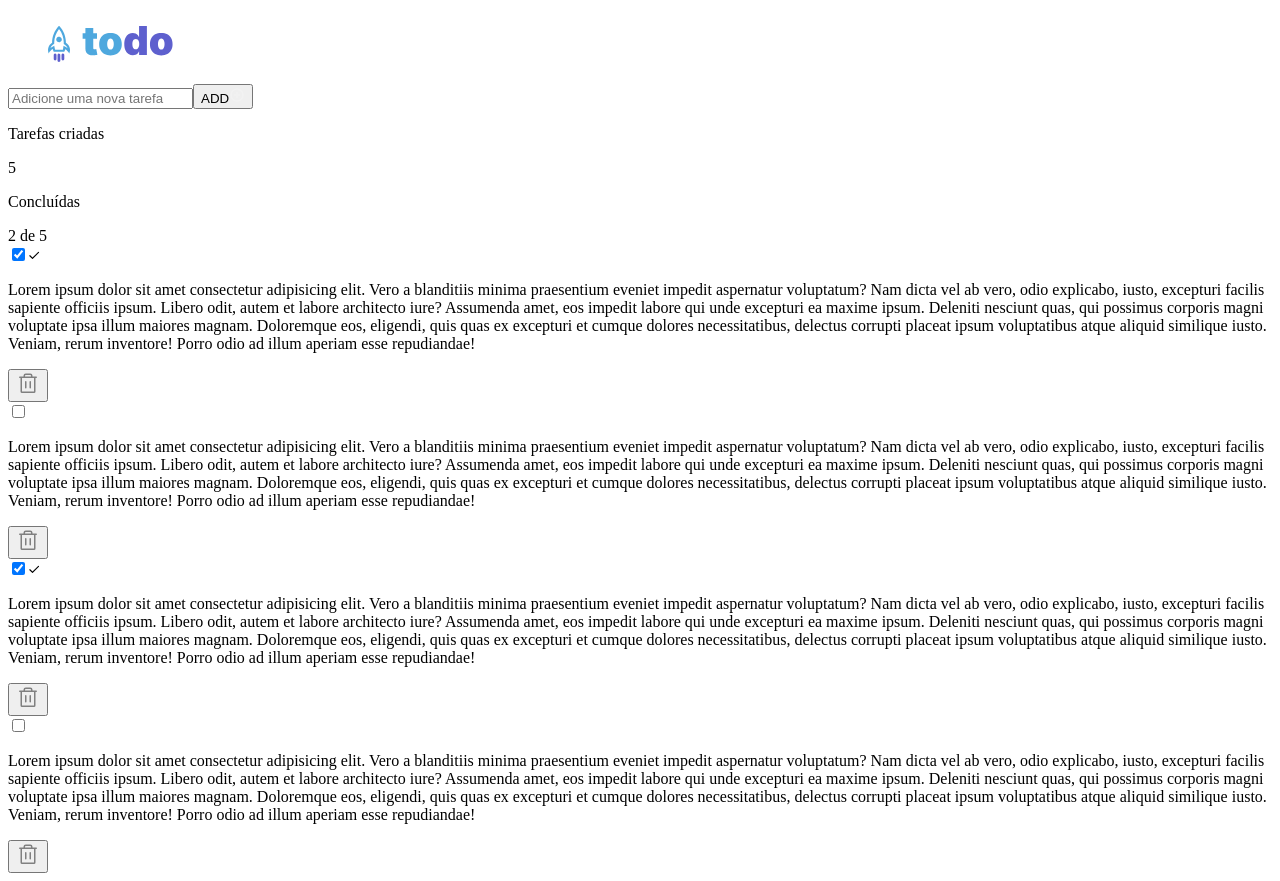
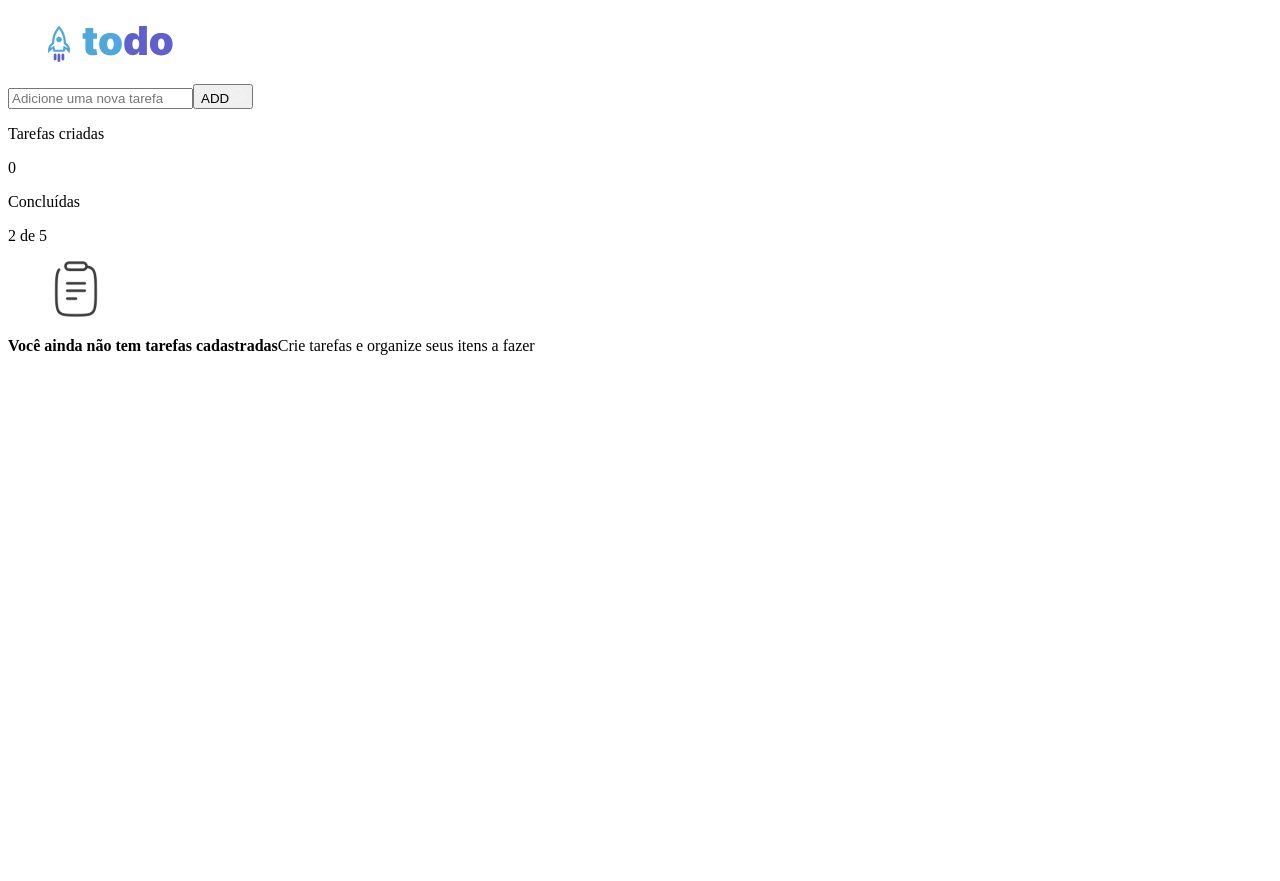
Before and after one commit to bchavs12/rocket-todo, a React (Vite) app: page / in a window 1280 px wide. After the commit the page ends 800 px from the top, so only its background shows below. Built offline with nearby package versions, Linux system fonts and the light colour scheme; the HTML template or start-up script is replaced by a standard one.

Commit message:
feat: functionalities: add task and checkedDone

```diff
--- a/package.json
+++ b/package.json
@@ -18,6 +18,7 @@
   "devDependencies": {
     "@types/react": "^18.2.66",
     "@types/react-dom": "^18.2.22",
+    "@types/uuid": "^9.0.8",
     "@typescript-eslint/eslint-plugin": "^7.2.0",
     "@typescript-eslint/parser": "^7.2.0",
     "@vitejs/plugin-react": "^4.2.1",
--- a/src/App.tsx
+++ b/src/App.tsx
@@ -1,47 +1,87 @@
-import { useState } from "react";
+import { FormEvent, useState } from "react";
+import { v4 as uuidv4  } from "uuid";
+
+import { InputTask } from "./components/fragments/InputTask";
+import { BaseButton as BtnAddTask } from "./components/fragments/BaseButton";
+import { PlusCircle } from "@phosphor-icons/react/dist/icons/PlusCircle";
 
 import { ITask } from "./interface/TodoData";
-import { v4 as uuid } from "uuid";
 
 import { Header } from "./components/Header";
-import { TodoForm } from "./components/TodoForm";
-import { TodoHeaderInfo } from "./components/TodoHeaderInfo";
 import { TodoItem } from "./components/TodoItem";
-import { TodoEmpty } from "./components/TodoEmpty";
+import { TodoItemInfo } from "./components/TodoItemInfo";
+import { TodoItemEmpty } from "./components/TodoItemEmpty";
 
 function App() {
-  const [tasks, setTasks] = useState<ITask[]>([
-    {
-      id: uuid(),
-      text: "Concluir BootCampCTD",
-      isChecked: true,
-    },
-    {
-      id: uuid(),
-      text: "Cansando para caralho dessa merfda dddddd",
-      isChecked: false,
-    },
-    {
-      id: uuid(),
-      text: "Me tornar Web developer",
-      isChecked: true,
-    },
-    {
-      id: uuid(),
-      text: "Arrumar um novo emprego!",
-      isChecked: false,
-    },
-  ]);
+  const [tasks, setTasks] = useState<ITask[]>([]);
+  const [inputValue, setInputValue] = useState("");
+
+  const handleTaskSubmit = (e: FormEvent) => {
+    e.preventDefault();
+
+    if (!inputValue) {
+      alert("A tarefa precisar conter 5 caracteres ou mais!");
+      return
+    }
+
+    const newTask : ITask = {
+      id: uuidv4(),
+      text: inputValue,
+      isChecked: false
+    }
+
+    setTasks((state) => [...state, newTask]);
+    setInputValue('');
+  };
+
+  const handleCheckTask = ({id, valueChecked}: {id: string, valueChecked:boolean}) => {
+    const checkTaskStatus = tasks.map((task) => {
+      if(task.id === id) {
+        return {...task, isChecked: valueChecked}
+      }
+
+      return {...task}
+    })
+
+    setTasks(checkTaskStatus)
+  }
 
   return (
     <div className="min-h-screen bg-base-gray-600 text-product-blue">
       <Header />
       <main className="flex flex-col justify-center max-w-app w-full m-auto">
-        <TodoForm />
+        <form
+          onSubmit={handleTaskSubmit}
+          className="flex flex-1 gap-2 justify-between"
+        >
+          <InputTask
+            value={inputValue}
+            onChange={(e) => setInputValue(e.target.value)}
+            minLength={5}
+            maxLength={100}
+          />
+          <BtnAddTask
+            type="submit"
+            className="flex justify-center items-center gap-2 bg-product-blue-dark text-base-gray-100 hover:bg-product-blue rounded-lg p-4"
+          >
+            ADD
+            <PlusCircle size={16} color="#f2f2f2" weight="bold" />
+          </BtnAddTask>
+        </form>
         <section className="mt-16">
-          <TodoHeaderInfo />
+          <TodoItemInfo tasksCounterCreated={tasks.length} />
           <div className="min-h-28 flex flex-col gap-3 overflow-auto">
-            {tasks.map((task) => <TodoItem data={task} key={task.id}/>)}
+            {tasks.length > 0 ? (
+              tasks.map((tasks) => (
+                <TodoItem
+                  key={tasks.id}
+                  data={tasks}
+                  onHandleCheckTask={handleCheckTask}
+                  />
+                ))
+            ) : (
+              <TodoItemEmpty />
+            )}
           </div>
         </section>
       </main>
--- a/src/components/TodoForm.tsx
+++ /dev/null
@@ -1,17 +0,0 @@
-import { PlusCircle } from "@phosphor-icons/react";
-import { InputTask } from "./fragments/InputTask";
-
-export const TodoForm = () => {
-  return (
-    <form className="flex flex-1 gap-2 justify-between">
-      <InputTask/>
-      <button
-        type="submit"
-        className="flex justify-center items-center gap-2 bg-product-blue-dark text-base-gray-100 hover:bg-product-blue rounded-lg p-4"
-      >
-        ADD
-        <PlusCircle size={16} color="#f2f2f2" weight="bold" />
-      </button>
-    </form>
-  );
-};
--- a/src/components/TodoItem.tsx
+++ b/src/components/TodoItem.tsx
@@ -1,15 +1,21 @@
 import { Check, Trash } from "@phosphor-icons/react";
 import { ITask } from "../interface/TodoData";
+import { BaseButton as BtnDeleteTask } from "./fragments/BaseButton";
 
 interface TodoItemProps {
   data: ITask;
+  onHandleCheckTask: ({id, valueChecked}: {id: string, valueChecked: boolean}) => void
 }
 
-export const TodoItem = ({ data }: TodoItemProps) => {
+export const TodoItem = ({ data, onHandleCheckTask }: TodoItemProps) => {
+  function handleToggleChecked(){
+    onHandleCheckTask({id: data.id, valueChecked: !data.isChecked});
+  }
+
   return (
     <div className="flex items-center justify-between gap-3  bg-base-gray-500 p-4 border border-solid border-base-gray-400 rounded-lg">
       <div className="flex gap-2">
-        <label htmlFor="checkbox" className="mt-1">
+        <label htmlFor="checkbox" className="mt-1" onClick={handleToggleChecked}>
           <input
             type="checkbox"
             readOnly
@@ -23,7 +29,7 @@ export const TodoItem = ({ data }: TodoItemProps) => {
                 : "border-2 hover:bg-product-blue-dark"
             }`}
           >
-            {data.isChecked && <Check size={12} weight="bold" />}
+            { data.isChecked && <Check size={12} weight="bold" /> }
           </span>
         </label>
         <p
@@ -31,18 +37,16 @@ export const TodoItem = ({ data }: TodoItemProps) => {
          ${data.isChecked ? "line-through text-base-gray-300" : ""}
         `}
         >
-          Lorem ipsum dolor sit amet consectetur adipisicing elit. Vero a blanditiis minima praesentium eveniet impedit aspernatur voluptatum? Nam dicta vel ab vero, odio explicabo, iusto, excepturi facilis sapiente officiis ipsum.
-          Libero odit, autem et labore architecto iure? Assumenda amet, eos impedit labore qui unde excepturi ea maxime ipsum. Deleniti nesciunt quas, qui possimus corporis magni voluptate ipsa illum maiores magnam.
-          Doloremque eos, eligendi, quis quas ex excepturi et cumque dolores necessitatibus, delectus corrupti placeat ipsum voluptatibus atque aliquid similique iusto. Veniam, rerum inventore! Porro odio ad illum aperiam esse repudiandae!
+         {data.text}
         </p>
       </div>
-      <button className="group border-none rounded-md py-[5px] px-[6px] hover:bg-base-gray-400 transition-all">
+      <BtnDeleteTask className="group border-none rounded-md py-[5px] px-[6px] hover:bg-base-gray-400 transition-all">
         <Trash
           size={24}
           color="#808080"
           className="group-hover:fill-feedBack-danger"
         />
-      </button>
+      </BtnDeleteTask>
     </div>
   );
 };
--- a/src/components/TodoEmpty.tsx
+++ b/src/components/TodoItemEmpty.tsx
@@ -1,6 +1,6 @@
 import clipboardIcon from "../assets/clipboard.png";
 
-export const TodoEmpty = () => {
+export const TodoItemEmpty = () => {
   return (
     <div className="flex flex-col items-center border-t border-solid border-t-base-gray-400 rounded-t-lg p-16 gap-4">
       <figure>
--- a/src/components/TodoHeaderInfo.tsx
+++ b/src/components/TodoItemInfo.tsx
@@ -1,11 +1,14 @@
-export const TodoHeaderInfo = () => {
+interface TodoHeaderProps {
+  tasksCounterCreated: number
+}
+
+export const TodoItemInfo = ({tasksCounterCreated}:TodoHeaderProps ) => {
   return (
     <header className="flex justify-between item mb-6">
       <aside className="flex gap-2 items-center justify-center">
         <p className="font-semibold">Tarefas criadas</p>
         <span className="text-base-gray-200 font-bold bg-base-gray-400 rounded-l-full rounded-r-full px-3 ">
-          5
-          {/* tasks.length */}
+          {tasksCounterCreated}
         </span>
       </aside>
 
--- a/src/components/fragments/Button.tsx
+++ b/src/components/fragments/BaseButton.tsx
@@ -3,7 +3,7 @@ type Props = React.DetailedHTMLProps<
   HTMLButtonElement
 >
 
-export function Button({ children, ...props }: Props) {
+export function BaseButton({ children, ...props }: Props) {
   return (
     <button
         {...props}
--- a/src/interface/TodoData.ts
+++ b/src/interface/TodoData.ts
@@ -1,5 +1,5 @@
 export interface ITask{
-    id: string | number;
+    id: string;
     text: string;
     isChecked: boolean;
 }
```
Also changed, not shown: 1 other file (tests, documents, lock files or other folders).
